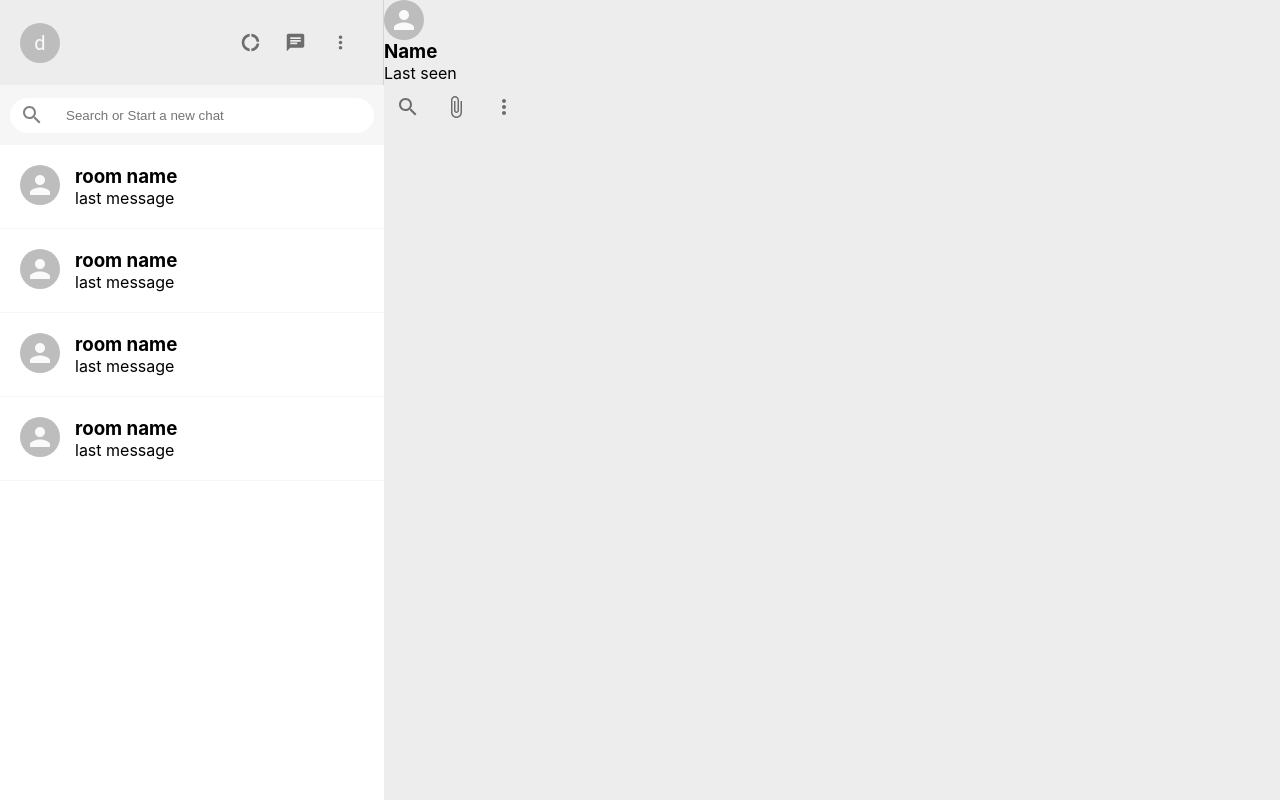
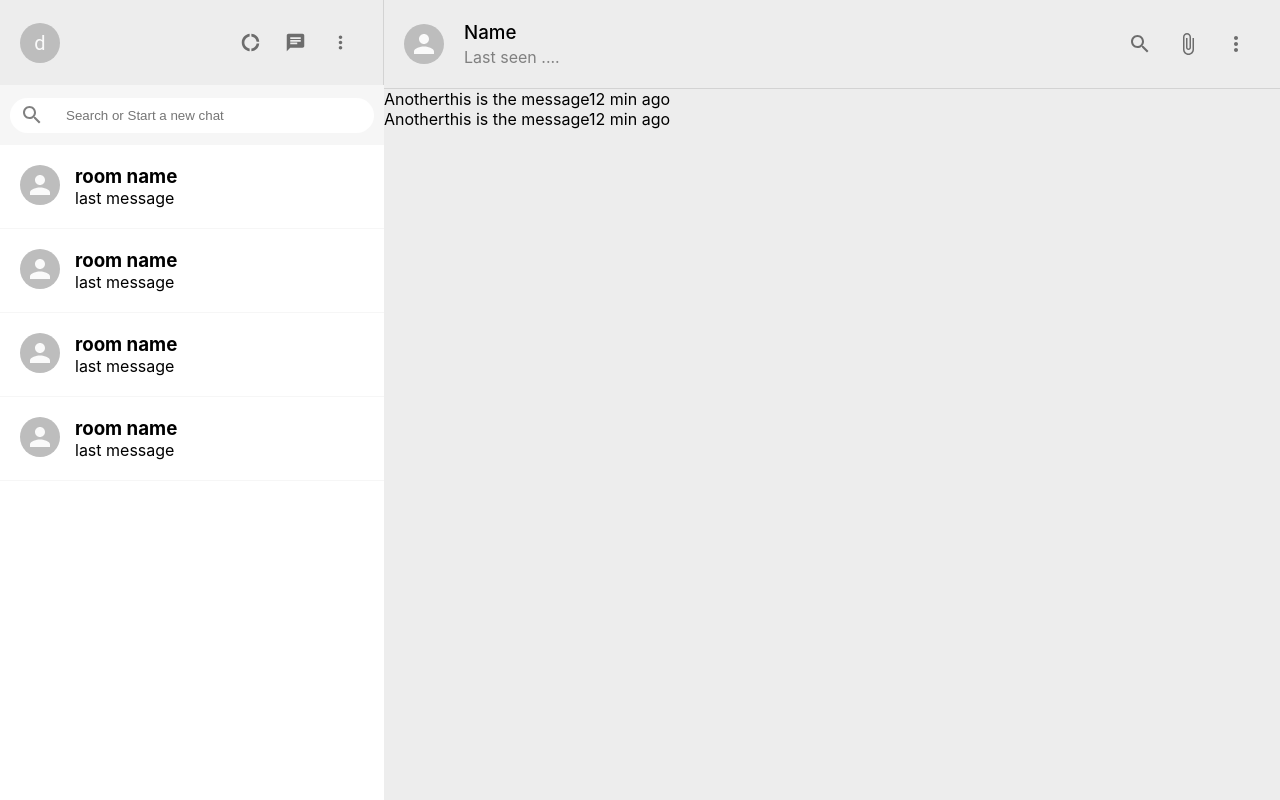
Before and after one commit to ravishukla86044/whatapp_frontend, a React (Create React App) app: page / in a window 1280 px wide. Built offline with nearby package versions, Linux system fonts and the light colour scheme.

Commit message:
rightbox header completed

```diff
--- /dev/null
+++ b/src/Components/RightBox/Message.jsx
@@ -0,0 +1,17 @@
+import styled from "styled-components";
+
+function Message() {
+  return (
+    <Mess>
+      <p>
+        <span className="senderName">Another</span>
+        this is the message
+        <span className="timeStamp">12 min ago</span>
+      </p>
+    </Mess>
+  );
+}
+
+const Mess = styled.div``;
+
+export { Message };
--- a/src/Components/RightBox/Rightbox.jsx
+++ b/src/Components/RightBox/Rightbox.jsx
@@ -3,15 +3,16 @@ import styled from "styled-components";
 import SearchOutlinedIcon from "@material-ui/icons/SearchOutlined";
 import AttachFileOutlinedIcon from "@material-ui/icons/AttachFileOutlined";
 import MoreVertIcon from "@material-ui/icons/MoreVert";
+import { Message } from "./Message";
 
 function RightBox() {
   return (
     <Right>
       <div className="rightHeader">
         <Avatar></Avatar>
-        <div className="rightHeader_options">
+        <div className="rightHeader_name">
           <h3>Name</h3>
-          <p>Last seen</p>
+          <p>Last seen ....</p>
         </div>
         <div className="rightHeader_icons">
           <IconButton>
@@ -25,6 +26,10 @@ function RightBox() {
           </IconButton>
         </div>
       </div>
+      <div className="messagesDiv">
+        <Message />
+        <Message />
+      </div>
     </Right>
   );
 }
@@ -34,9 +39,27 @@ const Right = styled.div`
   display: flex;
   flex-direction: column;
 
-  .rightHeader_options {
+  .rightHeader {
+    padding: 20px;
+    display: flex;
+    align-items: center;
+    border-bottom: 1px solid lightgray;
+  }
+  .rightHeader_name {
+    flex: 1;
+    padding-left: 20px;
+  }
+  .rightHeader_name h3 {
+    margin-bottom: 3px;
+    font-weight: 500;
+  }
+  .rightHeader_name p {
+    color: gray;
   }
   .rightHeader_icons {
   }
+
+  .messagesDiv {
+  }
 `;
 export { RightBox };
```
